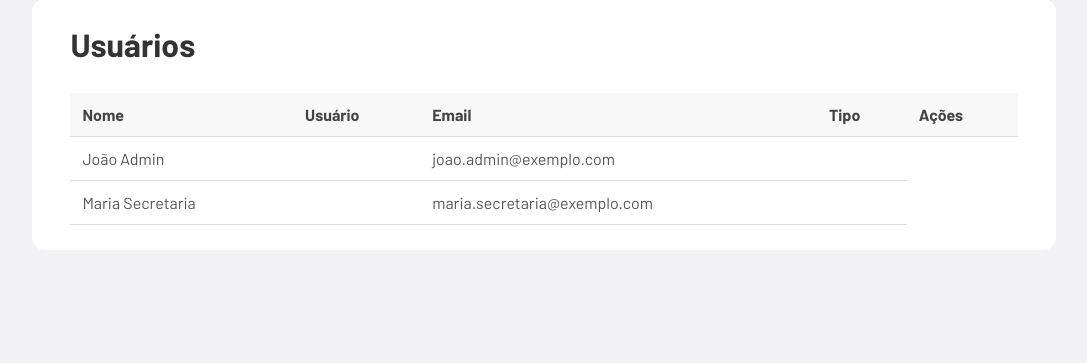
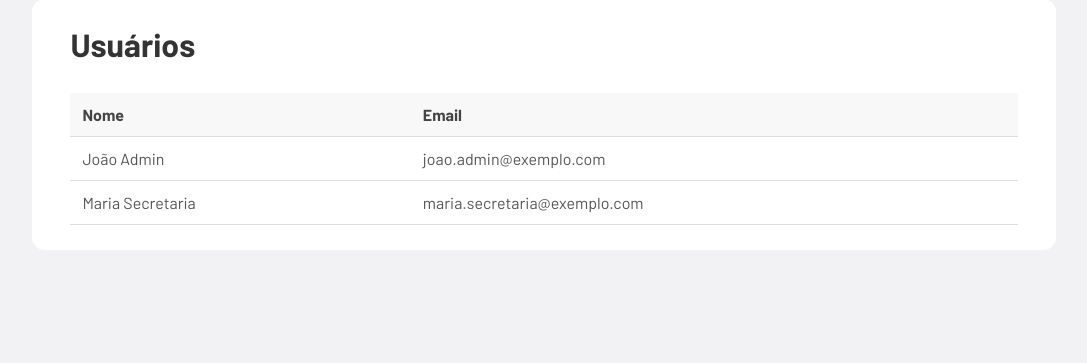
Before and after one commit to grupo-k/odontoagil, a Django app: page /usuarios/ in a window 1280 px wide. Shown: the part 105-468 px from the top of the page, without its empty margins (96-1183 px from the left). Run offline with Django 5.2, Linux system fonts and the light colour scheme.

Commit message:
Update listar_usuarios.html

```diff
--- a/odontoagil/templates/usuarios/listar_usuarios.html
+++ b/odontoagil/templates/usuarios/listar_usuarios.html
@@ -16,19 +16,14 @@
                 <thead>
                     <tr>
                         <th>Nome</th>
-                        <th>Usuário</th>
                         <th>Email</th>
-                        <th>Tipo</th>
-                        <th>Ações</th>
                     </tr>
                 </thead>
                 <tbody>
                     {% for usuario in usuarios %}
                     <tr>
                         <td>{{ usuario.nome_completo }}</td>
-                        <td>{{ usuario.username }}</td>
                         <td>{{ usuario.email }}</td>
-                        <td>{{ usuario.tipo }}</td>
                     </tr>
                     {% endfor %}
                 </tbody>
```
